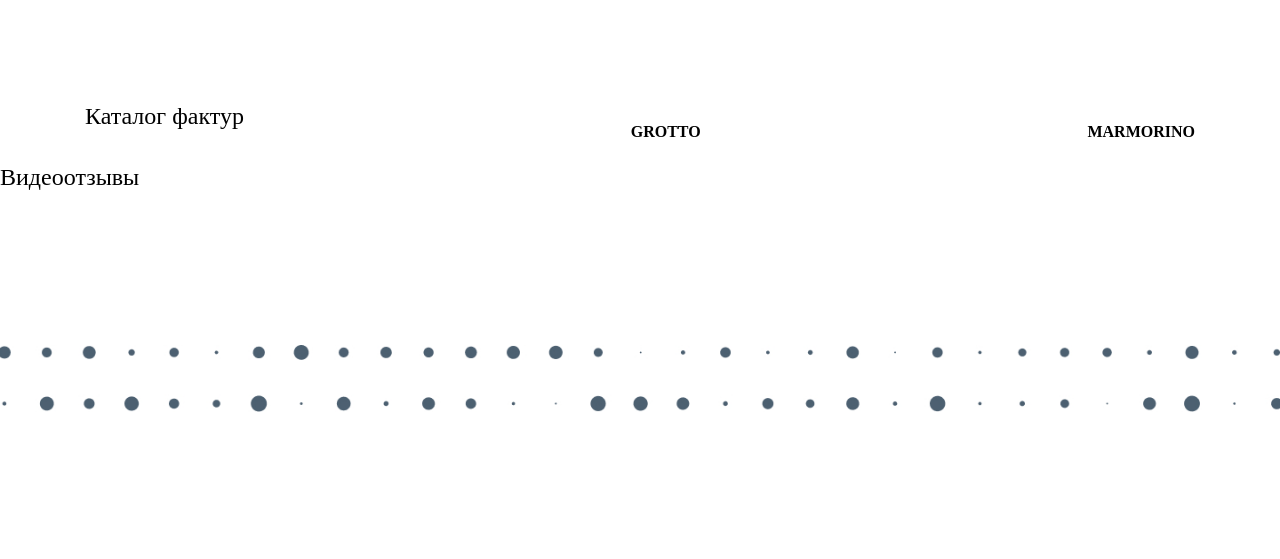
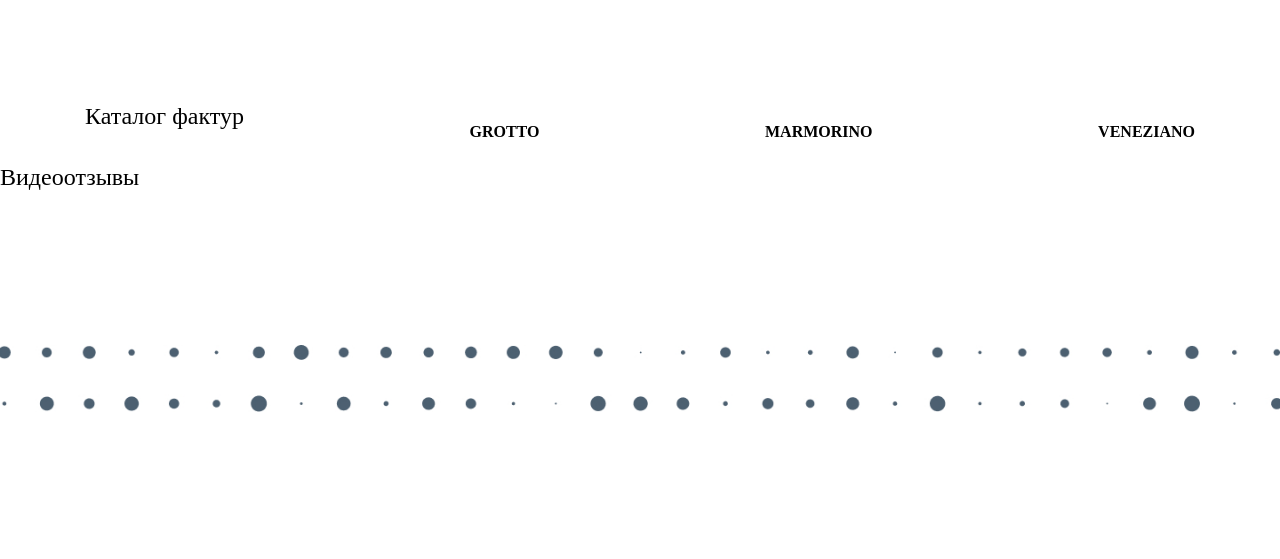
Before and after one commit to NatalinDe27/decor_color_expert, a plain HTML site: page index.html in a window 1280 px wide. Shown: the part 3800-4359 px from the top of the page. Drawn offline with Linux system fonts and the light colour scheme.

Commit message:
next h4 section catalog

```diff
--- a/index.html
+++ b/index.html
@@ -110,6 +110,9 @@
         <div>
             <h4>MARMORINO</h4>
         </div>
+        <div>
+            <h4>VENEZIANO</h4>
+        </div>
     </div>
 </section>
 <section class="video_reviews">
```
